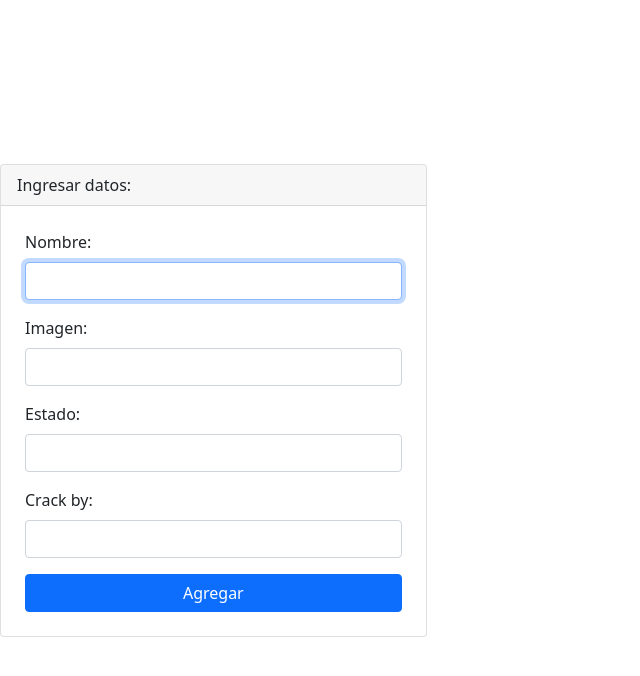
After one commit to PedroRoberti1/TP-2-Roberti-Reentrega, a PHP site: page /editar.php in a window 1280 px wide. The commit adds this page. Shown: the top 676 px of the page, without its empty margins (0-640 px from the left). Run offline with PHP 8.4, Linux system fonts and the light colour scheme.

Commit message:
agregamos seccion de editar

```diff
--- /dev/null
+++ b/editar.php
@@ -0,0 +1,43 @@
+
+<!DOCTYPE html>
+<html lang="en">
+
+<head>
+	<title> Crack Watch</title>
+	<meta charset="UTF-8">
+	<meta name="viewport" content="width=device-width, initial-scale=1">
+	<link href="css/style.css" rel="stylesheet">
+	<link href="https://cdn.jsdelivr.net/npm/bootstrap@5.0.0-beta1/dist/css/bootstrap.min.css" rel="stylesheet" integrity="sha384-giJF6kkoqNQ00vy+HMDP7azOuL0xtbfIcaT9wjKHr8RbDVddVHyTfAAsrekwKmP1" crossorigin="anonymous">
+
+</head>
+<div class="col-md-4">
+			<div class="card">
+				<div class="card-header">
+					Ingresar datos:
+				</div>
+				<form class="p-4" method="POST" action="agregar.php">
+					<div class="mb-3">
+						<label class="form-label">Nombre: </label>
+						<input type="text" class="form-control" name="juego" autofocus required>
+					</div>
+					<div class="mb-3">
+						<label class="form-label">Imagen: </label>
+						<input type="number" class="form-control" name="imagen" autofocus required>
+					</div>
+					<div class="mb-3">
+						<label class="form-label">Estado: </label>
+						<input type="text" class="form-control" name="estado" autofocus required>
+					</div>
+					<div class="mb-3">
+						<label class="form-label">Crack by: </label>
+						<input type="text" class="form-control" name="crackby" autofocus required>
+					</div>
+					<div class="d-grid">
+						<input type="hidden" name="oculto" value="1">
+						<input type="submit" class="btn btn-primary" value="Agregar">
+					</div>
+				</form>
+			</div>
+		</div>
+	</div>
+</div>
```
Also changed, not shown: clases/RepositorioJuego.php (line endings or trailing spaces).
